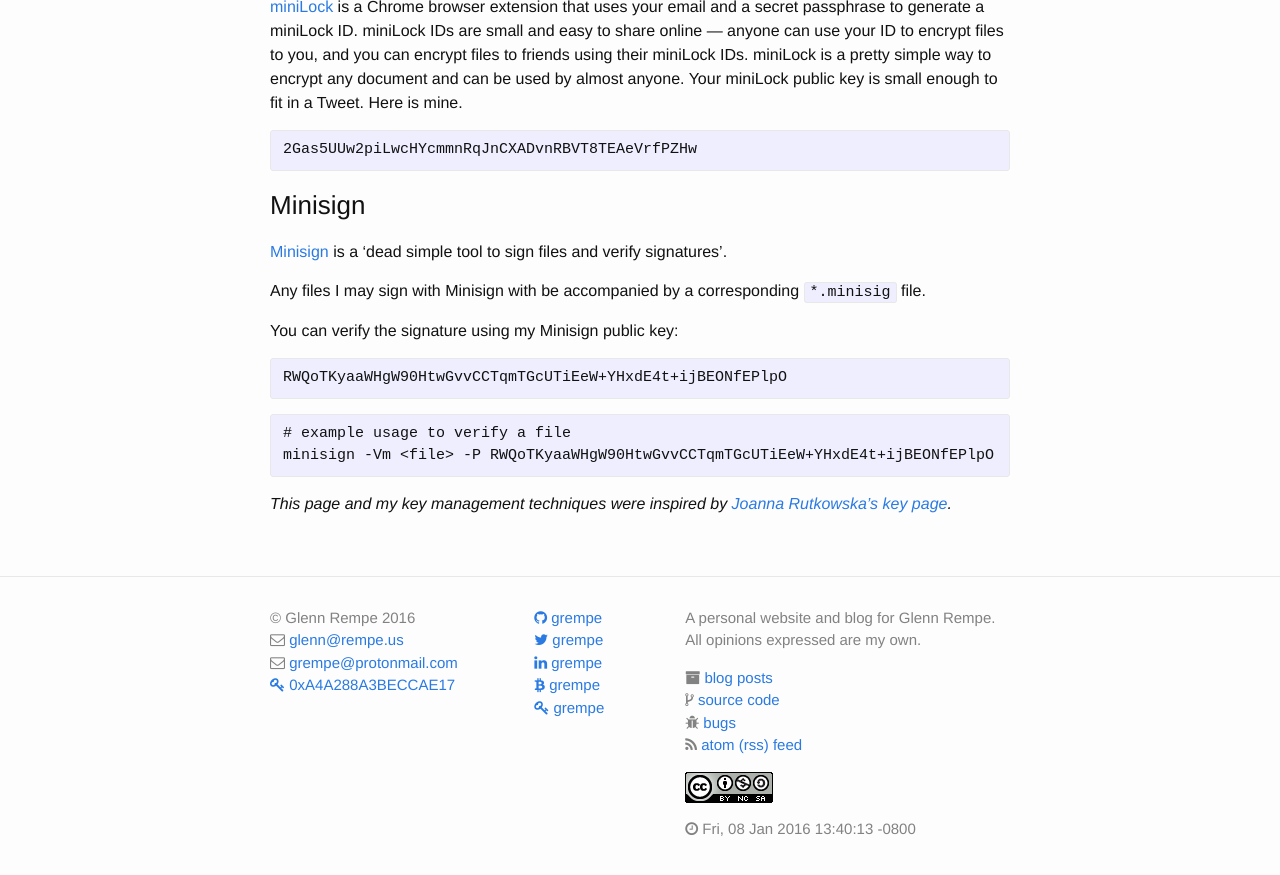
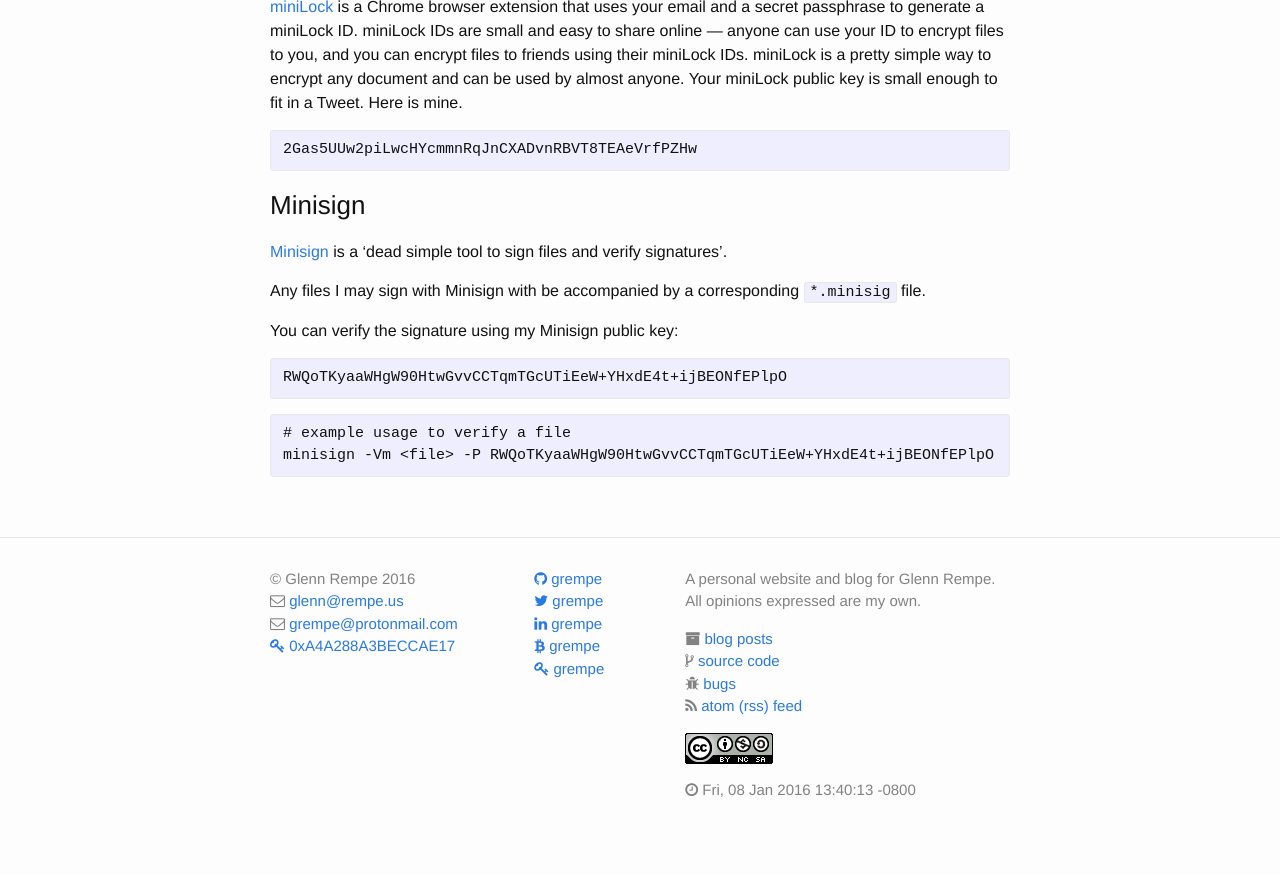
Before and after one commit to grempe/grempe.github.io, a Jekyll site: the page built from _pages/keys.md, in a window 1280 px wide and 900 px high, scrolled down 6895 px. Shown: the top 875 px of the window. Built offline with Jekyll 4.4.1, drawn with Linux system fonts in a browser that asks for light colours.

Commit message:
Changed enough now to remove credits

```diff
--- a/_pages/keys.md
+++ b/_pages/keys.md
@@ -387,7 +387,3 @@
 # example usage to verify a file
 minisign -Vm <file> -P RWQoTKyaaWHgW90HtwGvvCCTqmTGcUTiEeW+YHxdE4t+ijBEONfEPlpO
 {% endhighlight %}
-
-
-*This page and my key management techniques were inspired by
-[Joanna Rutkowska's key page](http://blog.invisiblethings.org/keys/){:target="_blank"}.*
```
